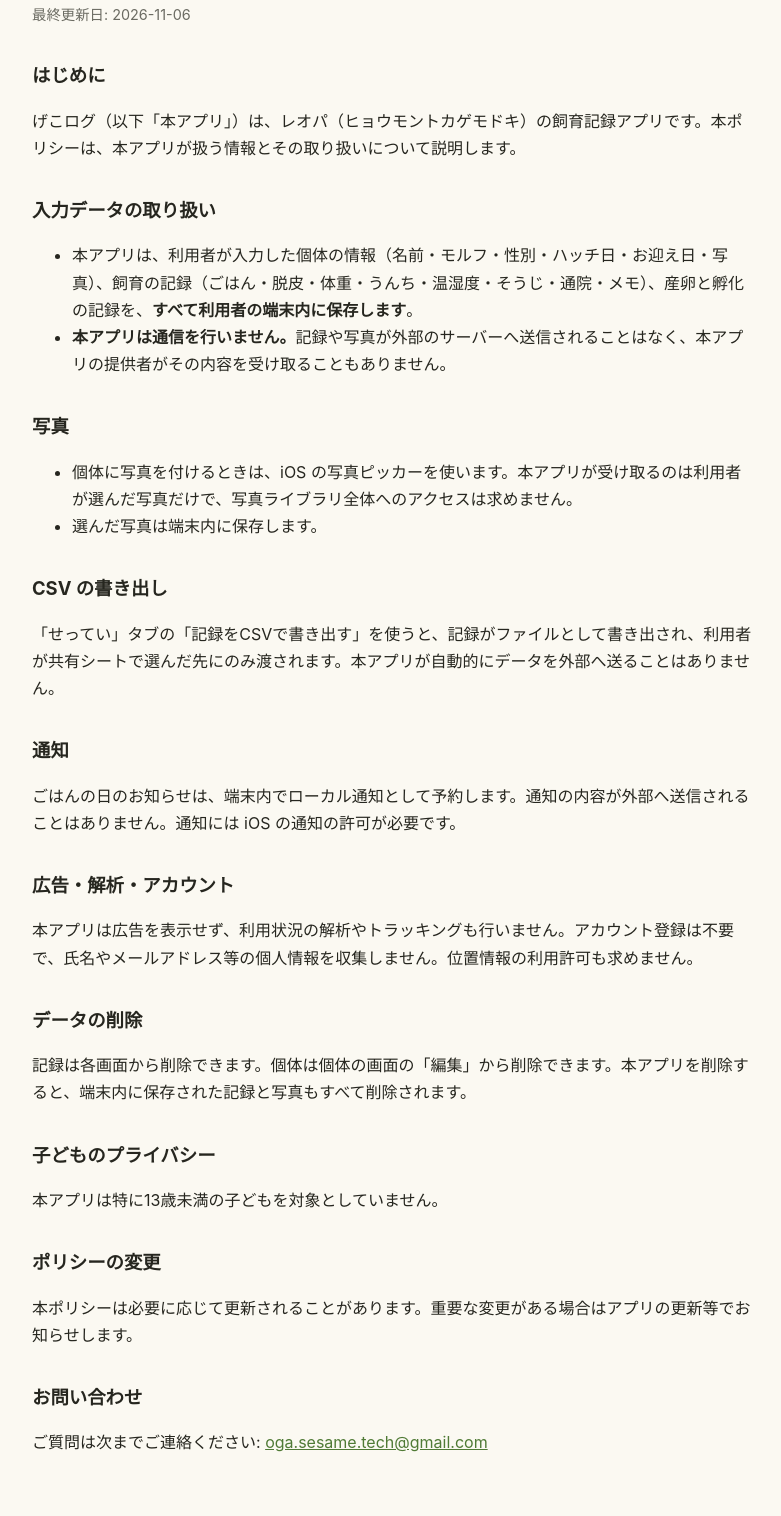
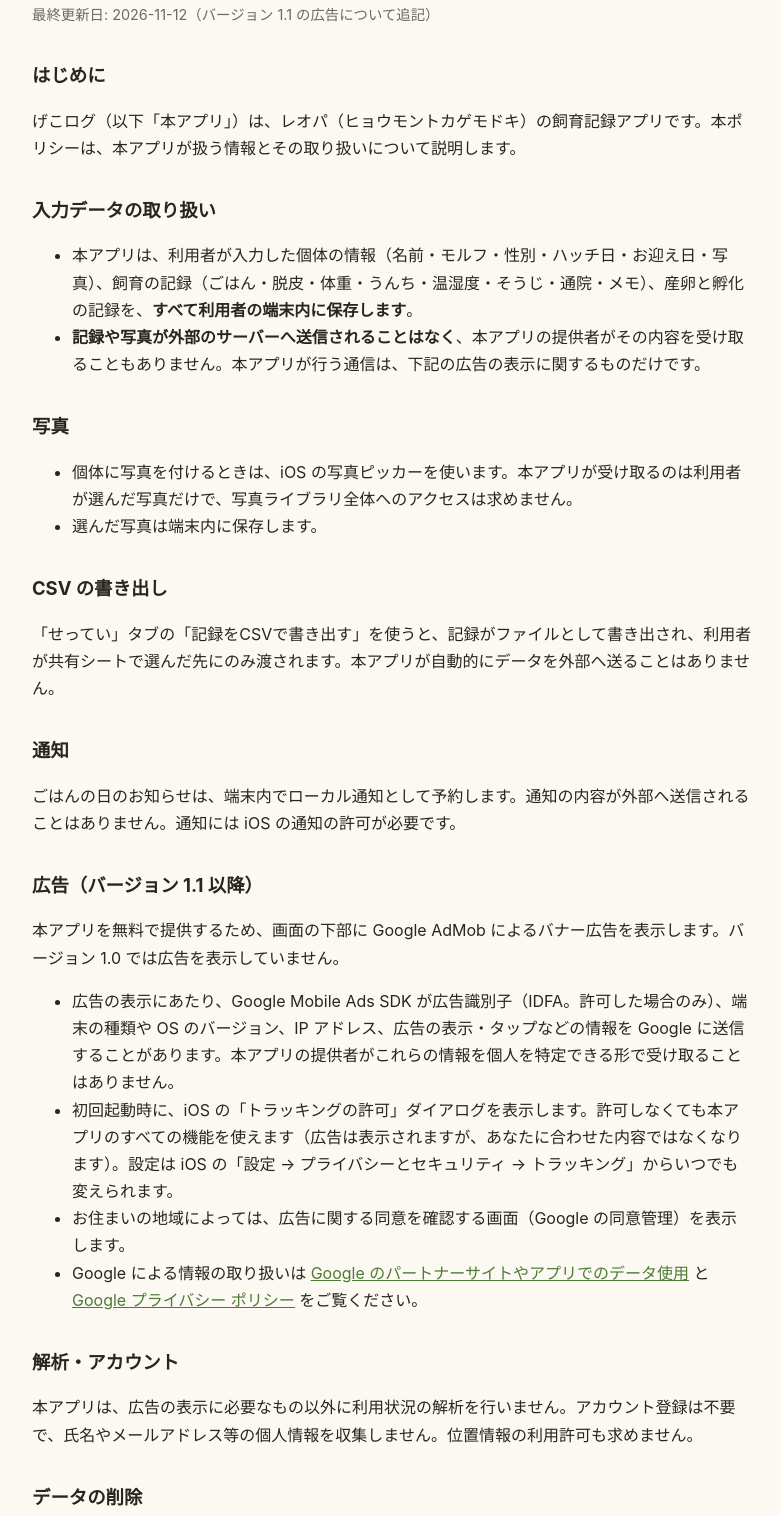
Before and after one commit to ryomasolid/ryomasolid.github.io, a plain HTML site: page privacy-geckolog.html in a window 1280 px wide. Shown: the part 99-1615 px from the top of the page, without its empty margins (248-1029 px from the left). Drawn offline with Linux system fonts and the light colour scheme.

Commit message:
げこログ 1.1: バナー広告（AdMob）を 入れるので プライバシーポリシーに 広告の 項を 足す
Co-Authored-By: Claude Fable 5.1 <noreply@anthropic.com>

```diff
--- a/privacy-geckolog.html
+++ b/privacy-geckolog.html
@@ -13,7 +13,7 @@
 </head>
 <body>
 <h1>げこログ プライバシーポリシー</h1>
-<p class="muted">最終更新日: 2026-11-06</p>
+<p class="muted">最終更新日: 2026-11-12（バージョン 1.1 の広告について追記）</p>
 
 <h2>はじめに</h2>
 <p>げこログ（以下「本アプリ」）は、レオパ（ヒョウモントカゲモドキ）の飼育記録アプリです。本ポリシーは、本アプリが扱う情報とその取り扱いについて説明します。</p>
@@ -21,7 +21,7 @@
 <h2>入力データの取り扱い</h2>
 <ul>
   <li>本アプリは、利用者が入力した個体の情報（名前・モルフ・性別・ハッチ日・お迎え日・写真）、飼育の記録（ごはん・脱皮・体重・うんち・温湿度・そうじ・通院・メモ）、産卵と孵化の記録を、<strong>すべて利用者の端末内に保存します</strong>。</li>
-  <li><strong>本アプリは通信を行いません。</strong>記録や写真が外部のサーバーへ送信されることはなく、本アプリの提供者がその内容を受け取ることもありません。</li>
+  <li><strong>記録や写真が外部のサーバーへ送信されることはなく</strong>、本アプリの提供者がその内容を受け取ることもありません。本アプリが行う通信は、下記の広告の表示に関するものだけです。</li>
 </ul>
 
 <h2>写真</h2>
@@ -36,8 +36,17 @@
 <h2>通知</h2>
 <p>ごはんの日のお知らせは、端末内でローカル通知として予約します。通知の内容が外部へ送信されることはありません。通知には iOS の通知の許可が必要です。</p>
 
-<h2>広告・解析・アカウント</h2>
-<p>本アプリは広告を表示せず、利用状況の解析やトラッキングも行いません。アカウント登録は不要で、氏名やメールアドレス等の個人情報を収集しません。位置情報の利用許可も求めません。</p>
+<h2>広告（バージョン 1.1 以降）</h2>
+<p>本アプリを無料で提供するため、画面の下部に Google AdMob によるバナー広告を表示します。バージョン 1.0 では広告を表示していません。</p>
+<ul>
+  <li>広告の表示にあたり、Google Mobile Ads SDK が広告識別子（IDFA。許可した場合のみ）、端末の種類や OS のバージョン、IP アドレス、広告の表示・タップなどの情報を Google に送信することがあります。本アプリの提供者がこれらの情報を個人を特定できる形で受け取ることはありません。</li>
+  <li>初回起動時に、iOS の「トラッキングの許可」ダイアログを表示します。許可しなくても本アプリのすべての機能を使えます（広告は表示されますが、あなたに合わせた内容ではなくなります）。設定は iOS の「設定 → プライバシーとセキュリティ → トラッキング」からいつでも変えられます。</li>
+  <li>お住まいの地域によっては、広告に関する同意を確認する画面（Google の同意管理）を表示します。</li>
+  <li>Google による情報の取り扱いは <a href="https://policies.google.com/technologies/partner-sites" target="_blank" rel="noopener">Google のパートナーサイトやアプリでのデータ使用</a> と <a href="https://policies.google.com/privacy" target="_blank" rel="noopener">Google プライバシー ポリシー</a> をご覧ください。</li>
+</ul>
+
+<h2>解析・アカウント</h2>
+<p>本アプリは、広告の表示に必要なもの以外に利用状況の解析を行いません。アカウント登録は不要で、氏名やメールアドレス等の個人情報を収集しません。位置情報の利用許可も求めません。</p>
 
 <h2>データの削除</h2>
 <p>記録は各画面から削除できます。個体は個体の画面の「編集」から削除できます。本アプリを削除すると、端末内に保存された記録と写真もすべて削除されます。</p>
```
